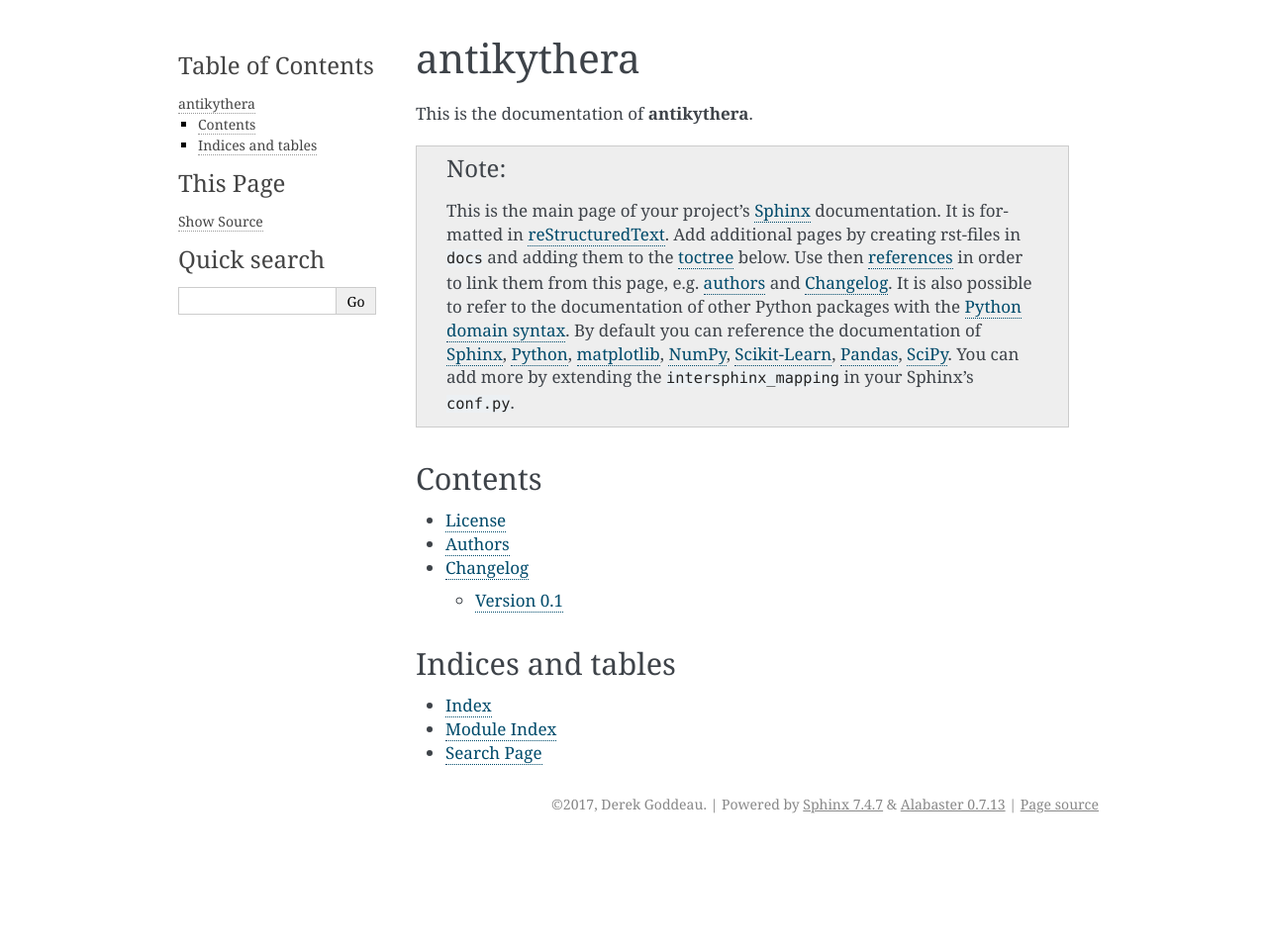
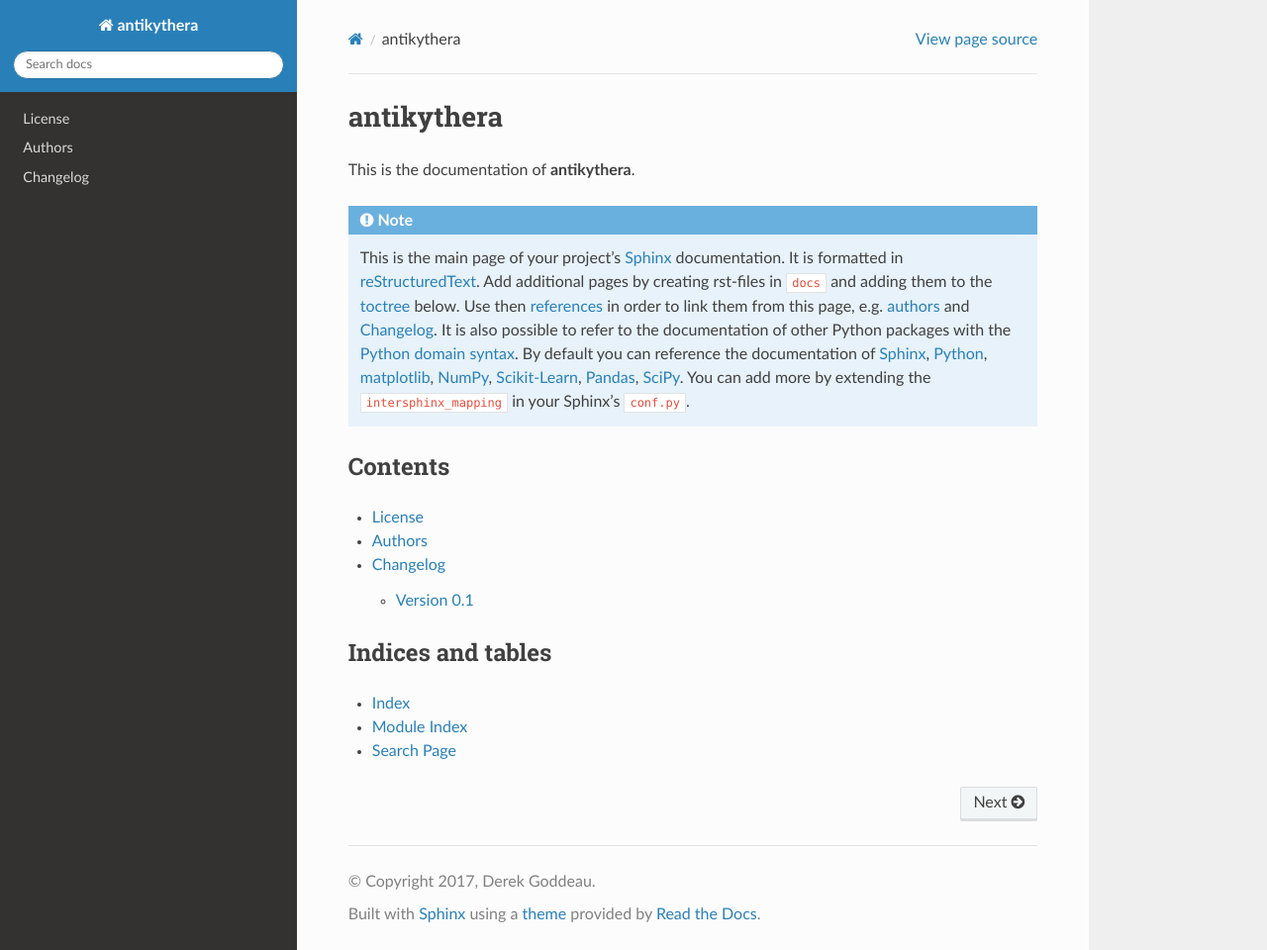
Before and after one commit to danieldufek03/Senior-Project, a Sphinx documentation site: the page built from docs/index.rst, in a window 1280 px wide and 960 px high. Shown: the whole window at 99% size. Built offline with Sphinx 7.4.7 and the Read the Docs theme 2.0.0, drawn with Linux system fonts in a browser that asks for light colours; formulas are drawn with MathJax 3; pages that are not in the unit, such as notebooks, are missing from menus.

Commit message:
configure rtd theme, add packet module to sys path

```diff
--- a/docs/conf.py
+++ b/docs/conf.py
@@ -8,12 +8,16 @@
 # All configuration values have a default; values that are commented out
 # serve to show the default.
 
+import os
 import sys
 
 # If extensions (or modules to document with autodoc) are in another directory,
 # add these directories to sys.path here. If the directory is relative to the
 # documentation root, use os.path.abspath to make it absolute, like shown here.
 # sys.path.insert(0, os.path.abspath('.'))
+
+# relative path from this directory
+sys.path.insert(0, os.path.abspath('../antikythera/packets'))
 
 # -- Hack for ReadTheDocs ------------------------------------------------------
 # This hack is necessary since RTD does not issue `sphinx-apidoc` before running
@@ -45,7 +49,7 @@ if on_rtd:
 # coming with Sphinx (named 'sphinx.ext.*') or your custom ones.
 extensions = ['sphinx.ext.autodoc', 'sphinx.ext.intersphinx', 'sphinx.ext.todo',
               'sphinx.ext.autosummary', 'sphinx.ext.viewcode', 'sphinx.ext.coverage',
-              'sphinx.ext.doctest', 'sphinx.ext.ifconfig', 'sphinx.ext.pngmath',
+              'sphinx.ext.doctest', 'sphinx.ext.ifconfig', 'sphinx.ext.imgmath',
               'sphinx.ext.napoleon']
 
 # Add any paths that contain templates here, relative to this directory.
@@ -115,7 +119,7 @@ pygments_style = 'sphinx'
 
 # The theme to use for HTML and HTML Help pages.  See the documentation for
 # a list of builtin themes.
-html_theme = 'alabaster'
+html_theme = 'sphinx_rtd_theme'
 
 # Theme options are theme-specific and customize the look and feel of a theme
 # further.  For a list of options available for each theme, see the
```
